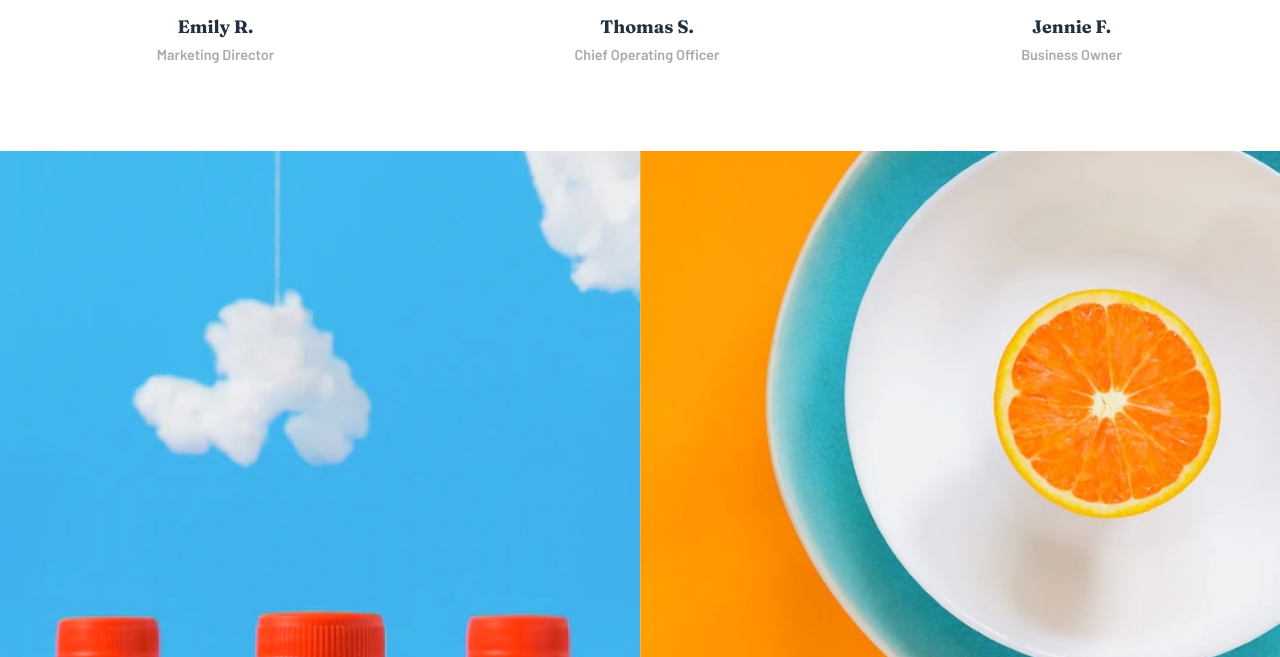
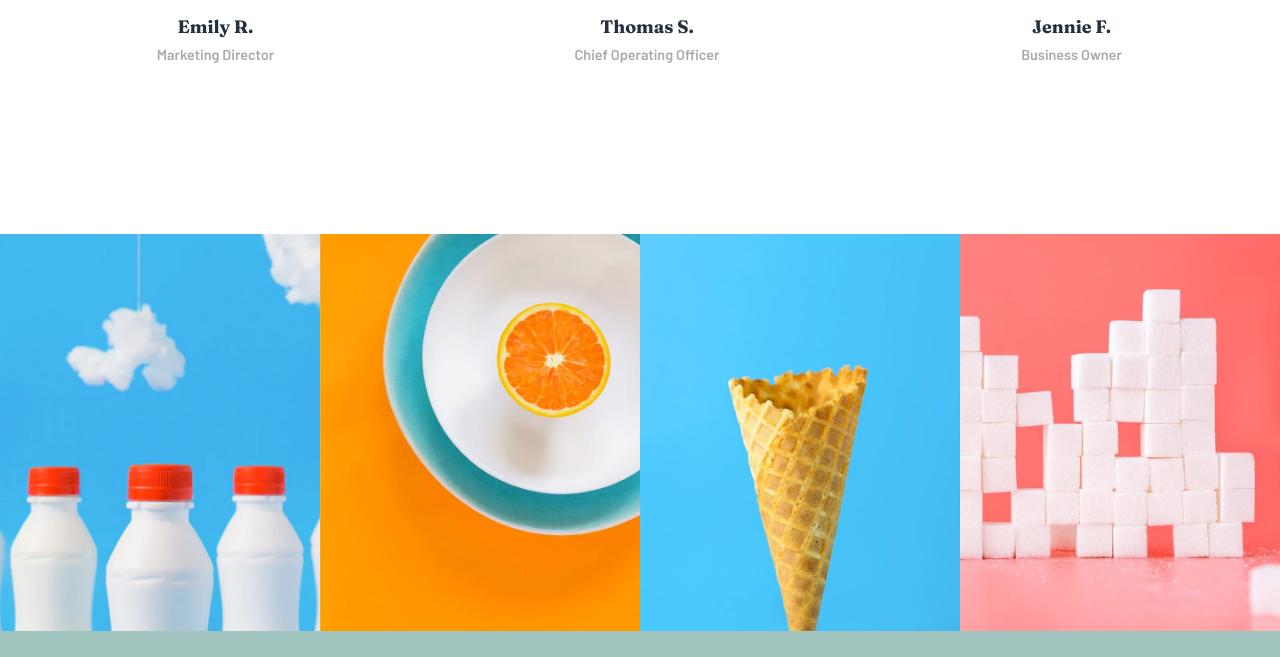
Before and after one commit to wishba/sunnyside-agency-landing-page-main, a plain HTML site: page index.html in a window 1280 px wide. Shown: the part 2732-3389 px from the top of the page. Drawn offline with Linux system fonts and the light colour scheme.

Commit message:
gallery position

```diff
--- a/style.css
+++ b/style.css
@@ -309,11 +309,13 @@ footer {
 
   .section__gallery {
     grid-area: 5/1/6/3;
+    margin-top: 3rem;
+    height: 40vw;
     background:
-      url(images/desktop/image-gallery-milkbottles.jpg) top left no-repeat,
-      url(images/desktop/image-gallery-orange.jpg) top right no-repeat,
-      url(images/desktop/image-gallery-cone.jpg) bottom left no-repeat,
+      url(images/desktop/image-gallery-milkbottles.jpg) bottom left no-repeat,
+      url(images/desktop/image-gallery-orange.jpg) bottom left 25vw no-repeat,
+      url(images/desktop/image-gallery-cone.jpg) bottom left 50vw no-repeat,
       url(images/desktop/image-gallery-sugarcubes.jpg) bottom right no-repeat;
-    background-size: 50vw;
+    background-size: 25vw;
   }
 }
```
